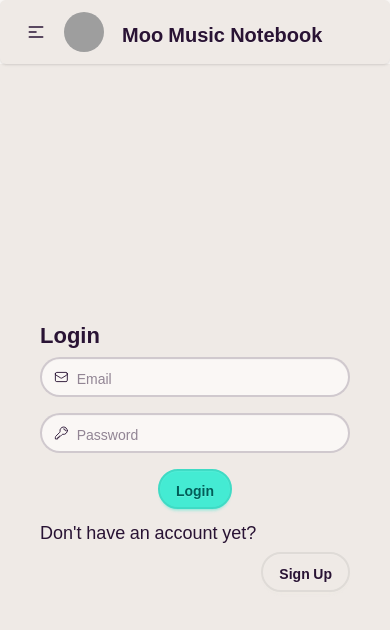
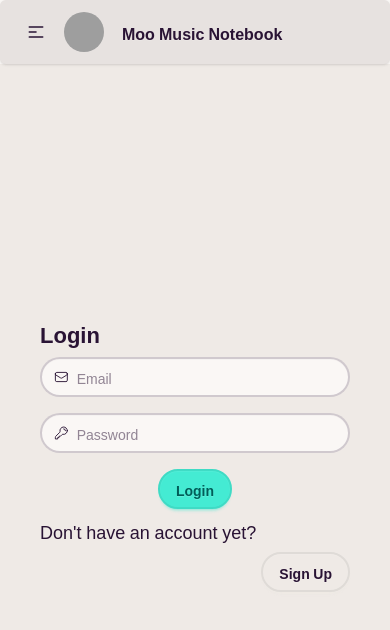
Before and after one commit to superquique/moo-client, a React (Vite) app: page /login in a window 390 px wide. Shown: the top 630 px of the page. Built offline with nearby package versions, Linux system fonts and the light colour scheme; no server answers; grey boxes are pictures that could not be loaded; a web font is replaced by a local one.

Commit message:
change: make navbar darker on mobile

```diff
--- a/src/components/Navbar.jsx
+++ b/src/components/Navbar.jsx
@@ -9,7 +9,7 @@ function Navbar () {
 
     return (
         <nav className="sticky top-0 z-1000">
-            <div className="max-lg:collapse bg-base-200 shadow-sm w-full rounded-md">
+            <div className="max-lg:collapse bg-base-300 lg:bg-base-200 shadow-sm w-full rounded-md">
                 <input id="navbar-1-toggle" className="peer hidden" type="checkbox" />
                 <label htmlFor="navbar-1-toggle" className="fixed inset-0 hidden max-lg:peer-checked:block"></label>
                 <div className="collapse-title navbar">
@@ -25,7 +25,7 @@ function Navbar () {
                             </div>
                         </NavLink>
                         <NavLink to="/">
-                            <button className="btn btn-ghost text-xl">
+                            <button className="btn btn-ghost text-base font-bold lg:text-xl">
                                 Moo Music Notebook
                             </button>
                         </NavLink>
```
